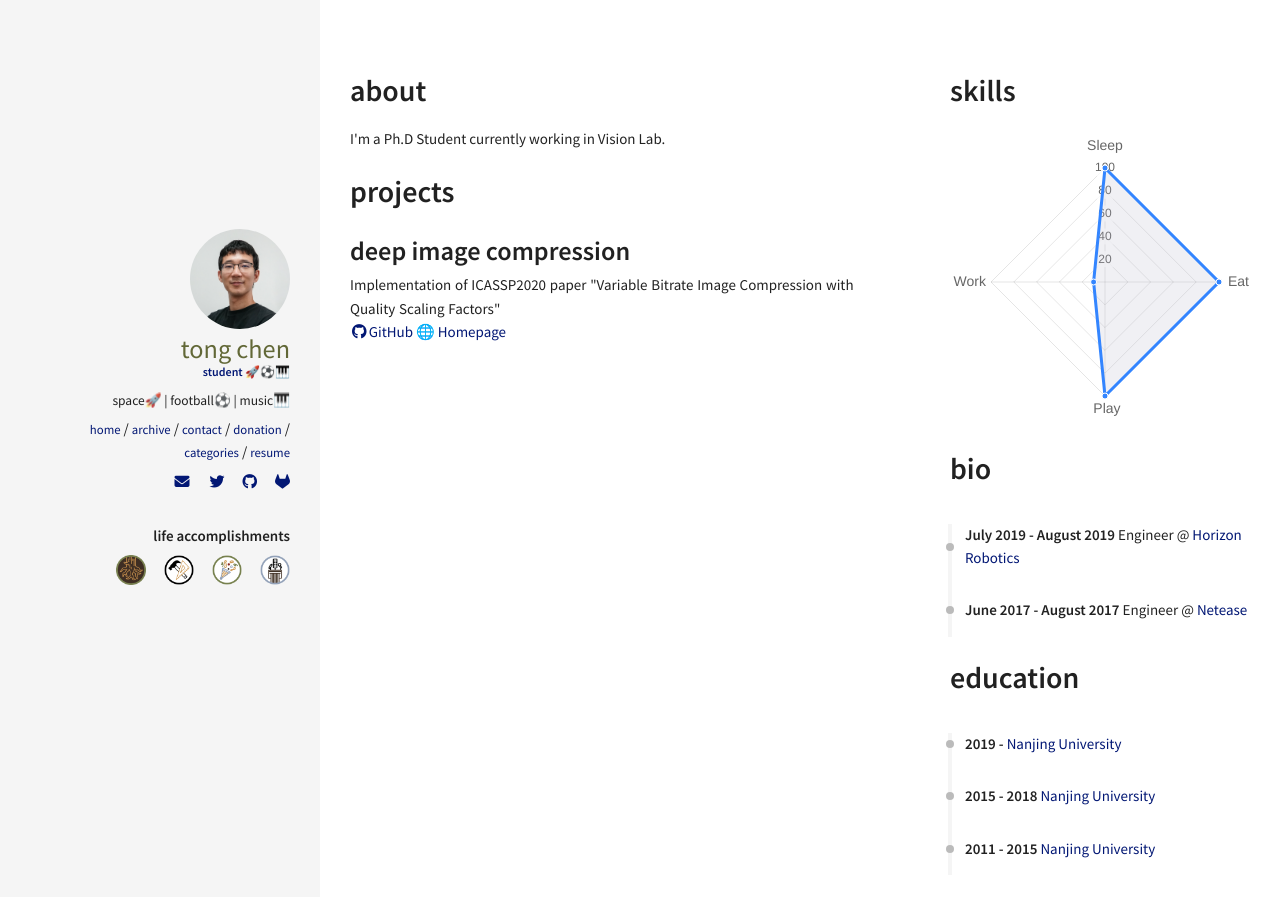
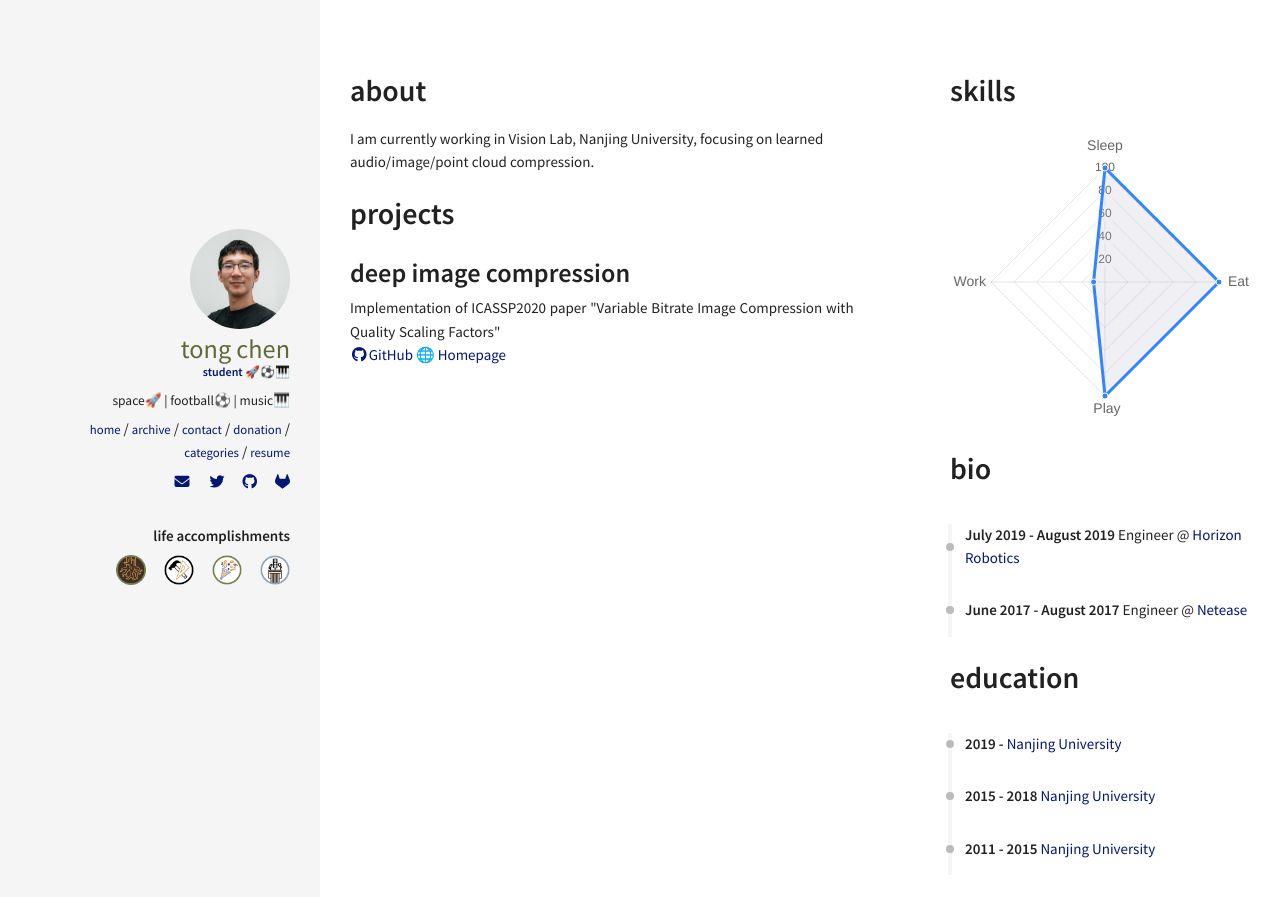
Before and after one commit to tongxyh/tongxyh.github.io, a Jekyll site: the page built from resume.html, in a window 1280 px wide. Shown: the top 897 px of the page. Built offline with Jekyll 4.4.1, drawn with Linux system fonts in a browser that asks for light colours; nearby versions of some CDN libraries.

Commit message:
Update about.html

```diff
--- a/_includes/sections/about.html
+++ b/_includes/sections/about.html
@@ -1,5 +1,5 @@
 <h1><span data-i18n="skills.my_skills">About</span></h1>
 
 <div>
-    I'm a Ph.D Student currently working in Vision Lab.
+    I am currently working in Vision Lab, Nanjing University, focusing on learned audio/image/point cloud compression.
 </div>
```
